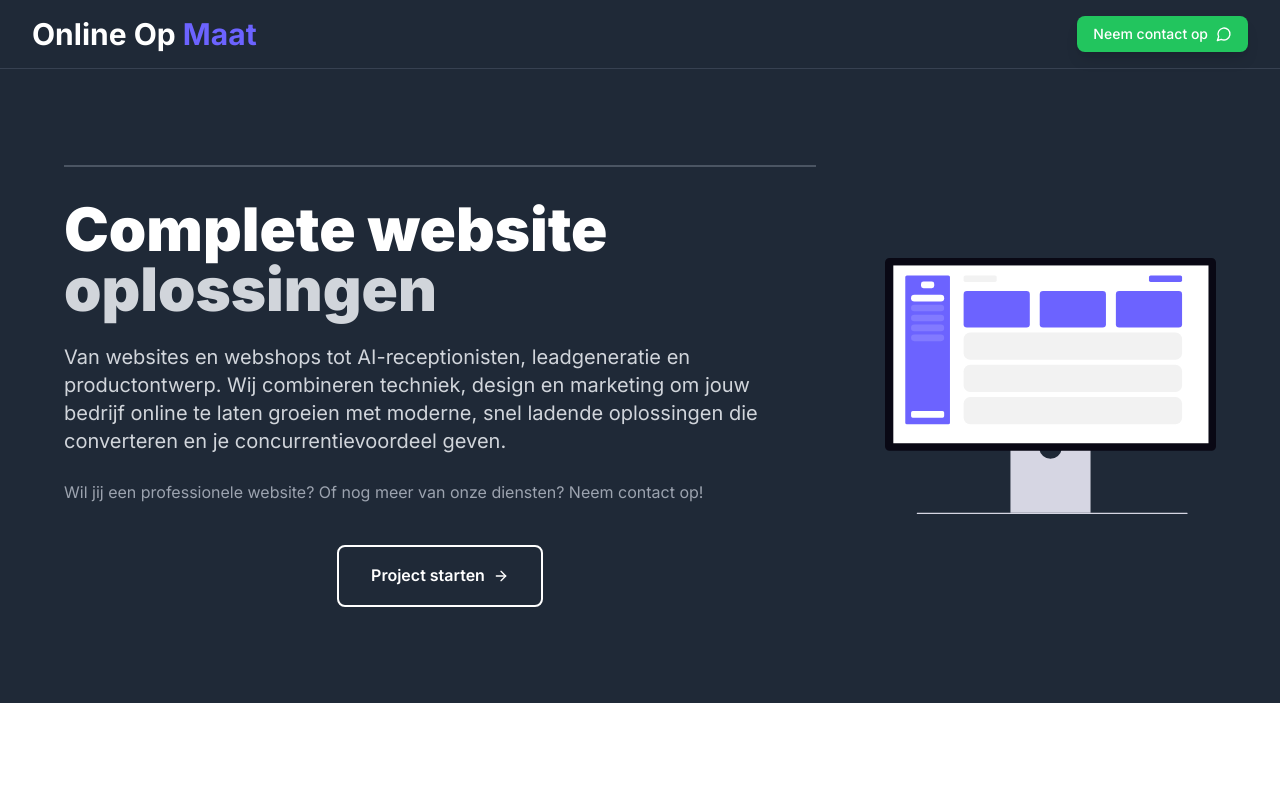
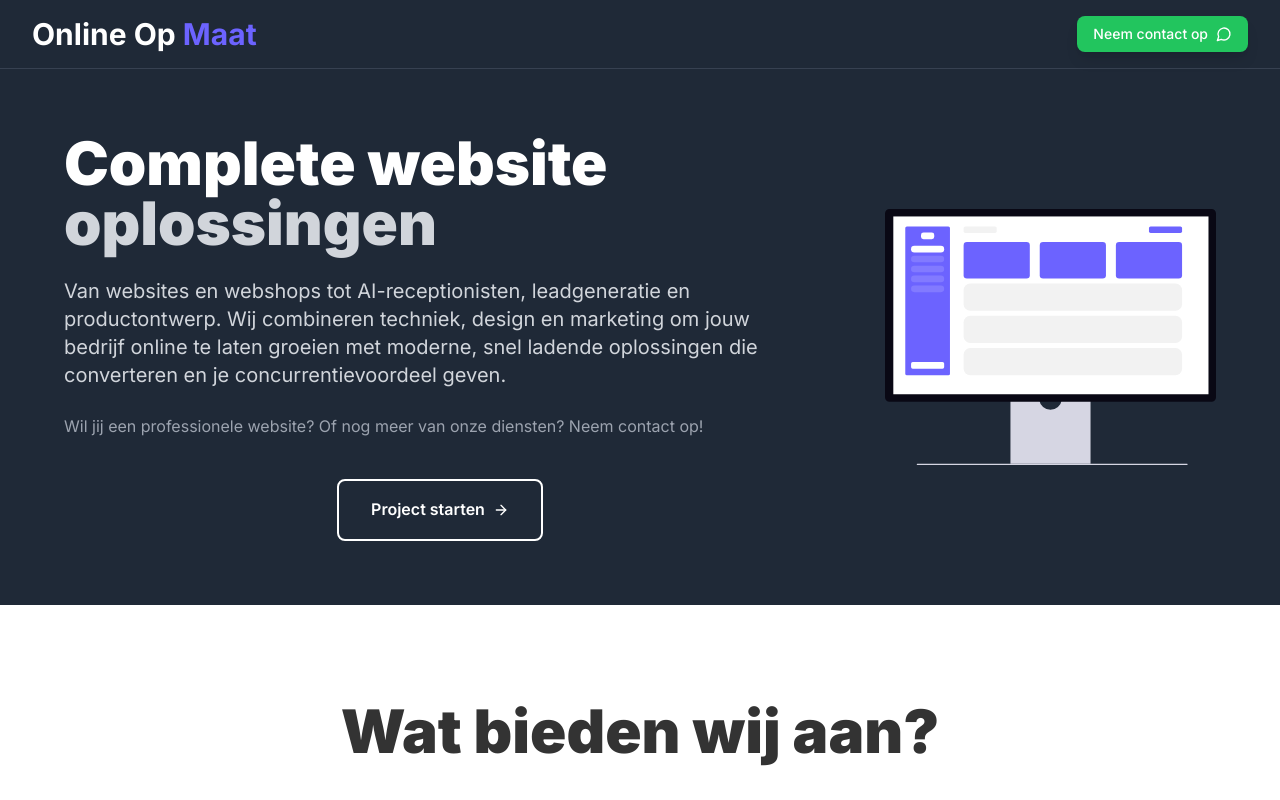
Before and after one commit to Jntvanlanschot/Portfolio-website, a Next.js app: page / in a window 1280 px wide. Shown: the top 800 px of the page. Built offline with nearby package versions, Linux system fonts and the light colour scheme.

Commit message:
Remove line above title, reduce spacing between menu and title

```diff
--- a/src/components/ServicesGrid.tsx
+++ b/src/components/ServicesGrid.tsx
@@ -16,7 +16,7 @@ const iconMap = {
 
 const ServicesGrid = () => {
   return (
-    <section id="diensten" className="section-padding bg-gray-800">
+    <section id="diensten" className="py-12 md:py-16 bg-gray-800">
       <div className="container-custom">
         <motion.div
           initial={{ opacity: 0, y: 30 }}
@@ -28,7 +28,6 @@ const ServicesGrid = () => {
           <div className="grid grid-cols-1 lg:grid-cols-3 gap-12 items-center">
             {/* Left side - Title and content */}
             <div className="lg:col-span-2 space-y-6">
-              <div className="w-full h-0.5 bg-gray-600 mb-8"></div>
               <h2 className="text-4xl md:text-5xl lg:text-6xl font-black text-white leading-tight">
                 Complete website<br />
                 <span className="text-gray-300">oplossingen</span>
```
